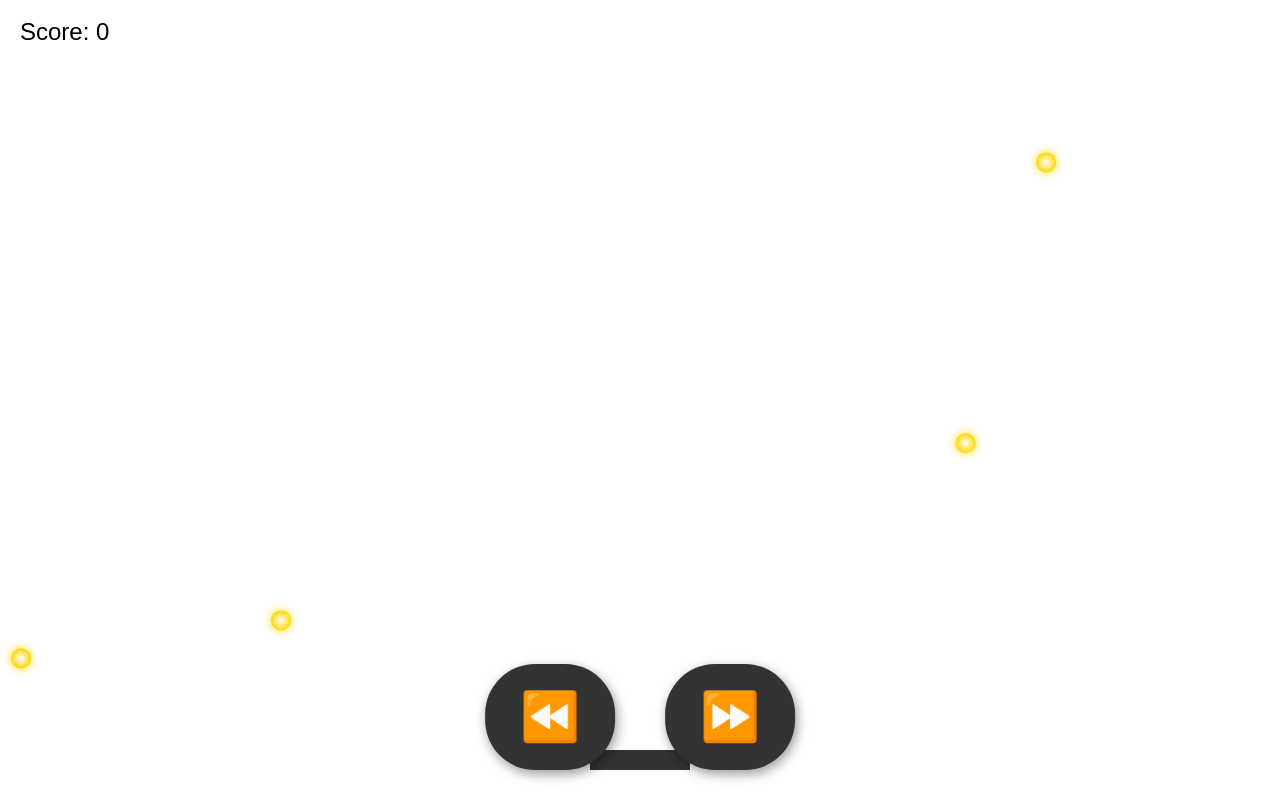
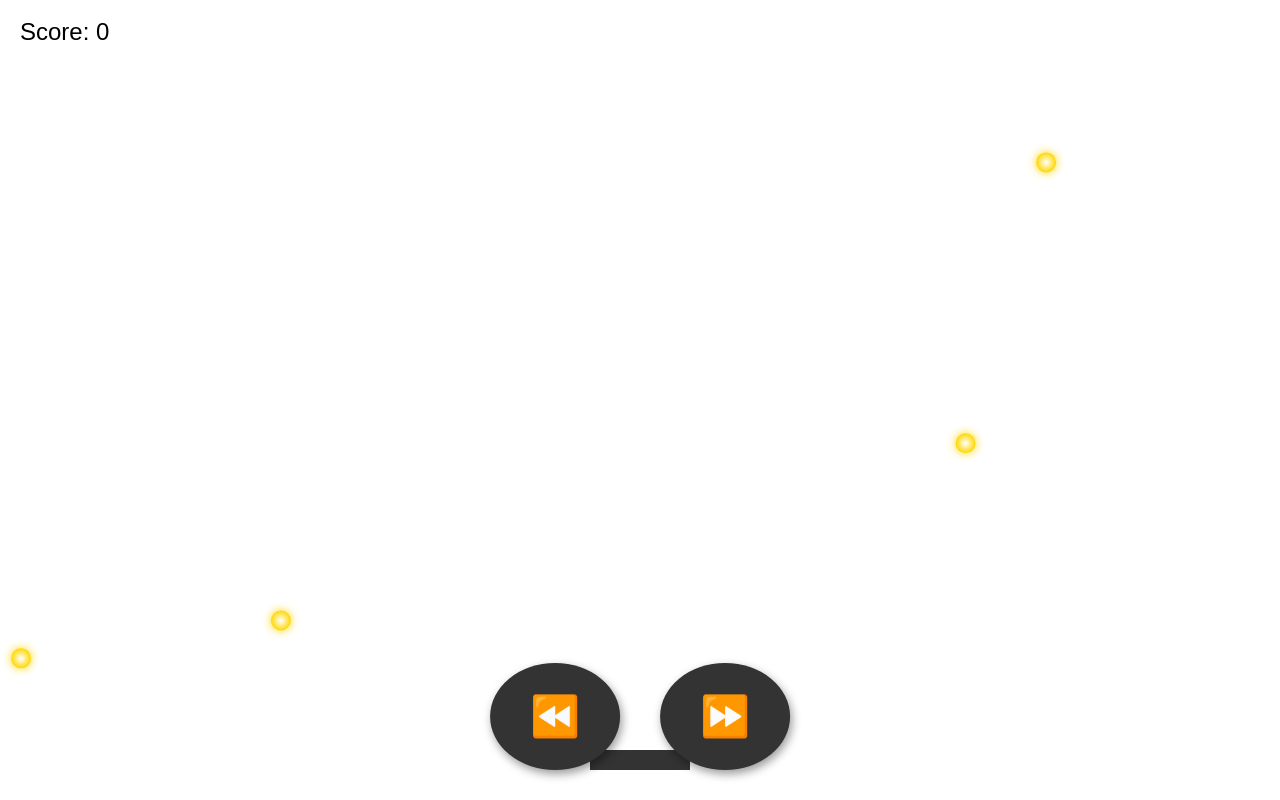
Before and after one commit to Aryan-the-coderr/STAR-catcher, a plain HTML site: page index.html in a window 1280 px wide. Drawn offline with Linux system fonts and the light colour scheme.

Commit message:
Update style.css

```diff
--- a/style.css
+++ b/style.css
@@ -1,12 +1,14 @@
-body {
+html, body {
   margin: 0;
+  padding: 0;
   overflow: hidden;
+  height: 100%;
 }
 
 canvas {
   display: block;
-  width: 100vw;
-  height: 100vh;
+  width: 100%;
+  height: 100%;
 }
 
 .controls {
@@ -15,17 +17,17 @@ canvas {
   left: 50%;
   transform: translateX(-50%);
   display: flex;
-  gap: 50px;
+  gap: 40px;
 }
 
 .controls button {
-  font-size: 3rem;
-  padding: 25px 35px;
+  font-size: 2.5rem;
+  padding: 30px 40px;
   border: none;
-  border-radius: 50px;
+  border-radius: 50%;
   background: #333;
   color: white;
-  box-shadow: 2px 4px 12px rgba(0, 0, 0, 0.4);
+  box-shadow: 2px 4px 10px rgba(0,0,0,0.4);
   cursor: pointer;
 }
 
```
